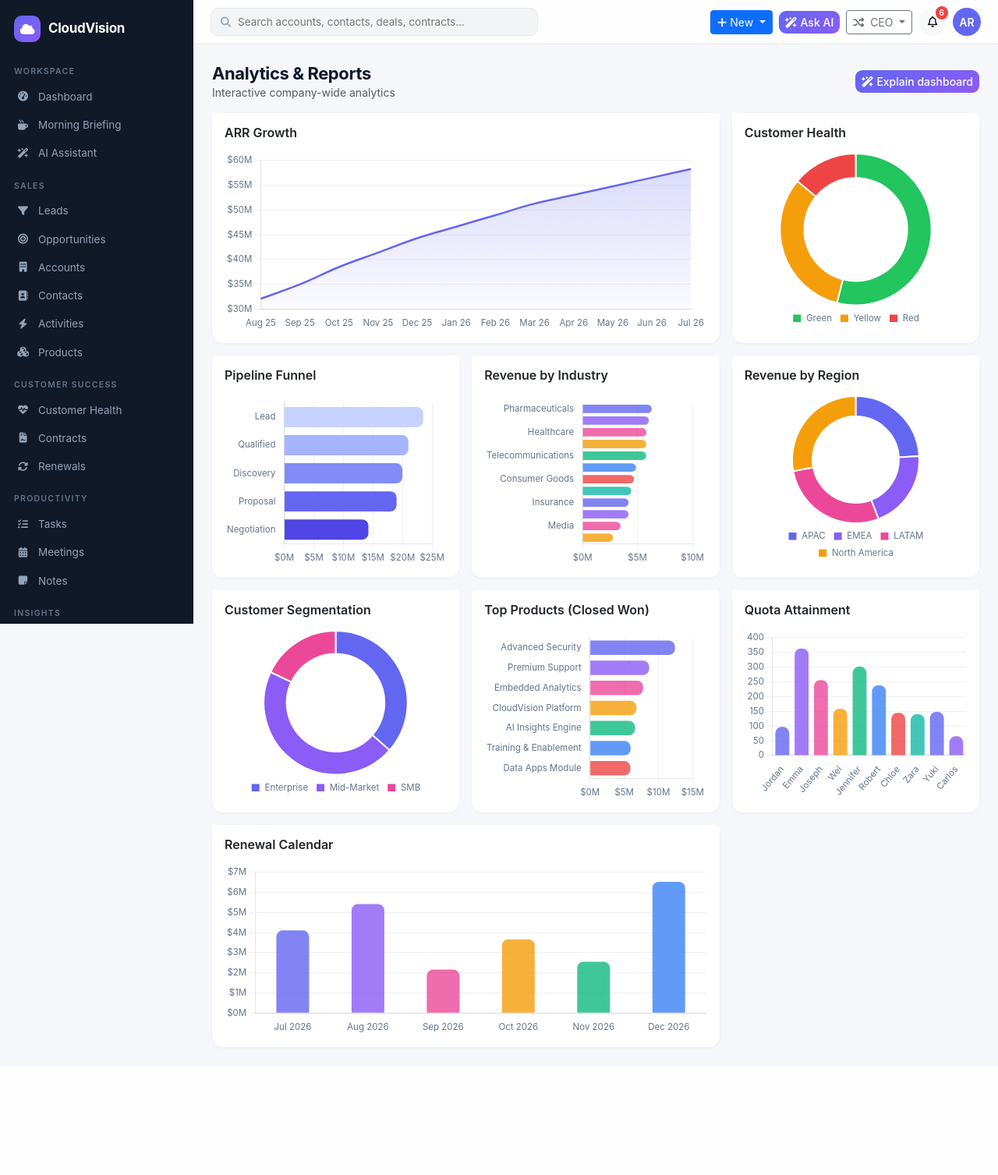
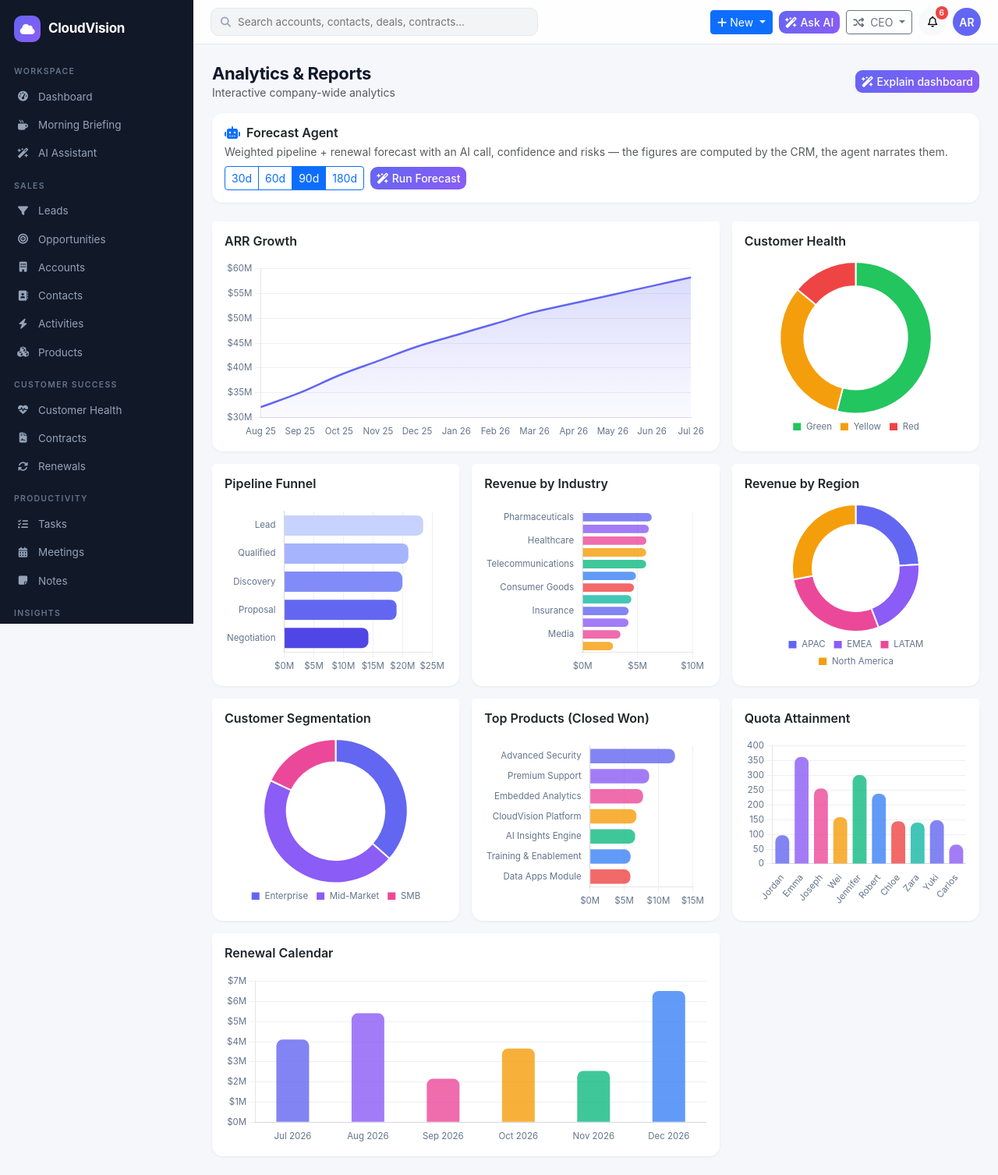
Before and after one commit to lokeshwar-t/sfdc-crm-demo, a Flask app: page /reports in a window 1280 px wide. Shown: the whole page at 78% size. Before the commit the page ends 1345 px from the top, so only its background shows below. Run offline with Flask 3, Linux system fonts and the light colour scheme; a user stored in the database is signed in; data comes from the database, SQL or seed files in the repository; some libraries are stand-ins or nearby versions.

Commit message:
Add Forecast agent (CRM computes numbers, agent narrates) — completes the six
- Data-plane: agent_core.forecast_context computes weighted pipeline,
  commit, best case, by-stage, top deals, slipping deals, and renewal-
  weighted — all deterministic so figures are exact. Exposed as
  /api/agent/forecast-context?days=.
- Proxy: /api/forecast/run|status (body {"days"}, FORECAST_WINDOWS
  30/60/90/180) + /notify to the runner's bell. Shared Cobalt helpers.
- Forecast Agent panel on the Reports page; KPI tiles (total weighted /
  pipeline weighted / commit / best case) from the CRM numbers, plus the
  agent's call, confidence badge, summary, risks and upside.
- Config REFOLD_FORECAST_WORKFLOW_ID/_SLUG (empty until Cobalt exists).

Co-Authored-By: Claude Opus 4.8 (1M context) <noreply@anthropic.com>

```diff
--- a/config.py
+++ b/config.py
@@ -45,6 +45,9 @@ class Config:
     # Pipeline Hygiene agent
     REFOLD_PIPELINE_WORKFLOW_ID = os.environ.get("REFOLD_PIPELINE_WORKFLOW_ID", "6a61064a3284520f752f06b2")
     REFOLD_PIPELINE_SLUG = os.environ.get("REFOLD_PIPELINE_SLUG", "Coba-8517")
+    # Forecast agent — set once its Cobalt workflow exists
+    REFOLD_FORECAST_WORKFLOW_ID = os.environ.get("REFOLD_FORECAST_WORKFLOW_ID", "")
+    REFOLD_FORECAST_SLUG = os.environ.get("REFOLD_FORECAST_SLUG", "")
     REFOLD_CONFIG_ID = os.environ.get("REFOLD_CONFIG_ID", "")                   # optional per-run config
     REFOLD_HTTP_TIMEOUT = int(os.environ.get("REFOLD_HTTP_TIMEOUT", "30"))      # per-request seconds
     MEETING_PREP_WINDOWS = [4, 8, 24, 48]  # selectable time windows (hours)
@@ -52,3 +55,4 @@ class Config:
     CHURN_LIMITS = [5, 10, 15, 20]           # selectable # of riskiest accounts to sweep
     BRIEFING_WINDOWS = [1, 7, 14, 30]        # selectable briefing look-back windows (days)
     PIPELINE_LIMITS = [5, 10, 15, 20]        # selectable # of messiest deals to sweep
+    FORECAST_WINDOWS = [30, 60, 90, 180]     # selectable forecast horizons (days)
--- a/routes/api.py
+++ b/routes/api.py
@@ -397,6 +397,57 @@ def pipeline_hygiene_notify():
     return jsonify(ok=True, id=n.id)
 
 
+@api_bp.route("/forecast/run", methods=["POST"])
+@login_required
+def forecast_run():
+    data = request.get_json(silent=True) or {}
+    try:
+        days = int(data.get("days", 90))
+    except (TypeError, ValueError):
+        days = 90
+    if days not in current_app.config["FORECAST_WINDOWS"]:
+        return jsonify(error=f"days must be one of "
+                             f"{current_app.config['FORECAST_WINDOWS']}"), 400
+    if not _refold_configured():
+        return jsonify(error="Forecast workflow is not configured.",
+                       hint="Set REFOLD_API_KEY and REFOLD_LINKED_ACCOUNT_ID."), 503
+    c = current_app.config
+    if not c.get("REFOLD_FORECAST_WORKFLOW_ID"):
+        return jsonify(error="Forecast workflow is not configured.",
+                       hint="Set REFOLD_FORECAST_WORKFLOW_ID to the Cobalt workflow id."), 503
+    ok, code, resp = _start_workflow(c["REFOLD_FORECAST_WORKFLOW_ID"],
+                                     c.get("REFOLD_FORECAST_SLUG"),
+                                     {"days": str(days)})
+    if not ok:
+        return jsonify(error="Could not start the Forecast workflow.",
+                       detail=_short(resp), status=code), 502
+    exec_id = _extract_execution_id(resp)
+    if not exec_id:
+        return jsonify(error="Workflow started but no execution id was returned.",
+                       detail=_short(resp)), 502
+    return jsonify(ok=True, execution_id=exec_id, window_days=days)
+
+
+@api_bp.route("/forecast/status/<execution_id>")
+@login_required
+def forecast_status(execution_id):
+    if not _refold_configured():
+        return jsonify(error="Forecast workflow is not configured."), 503
+    return _status_payload(execution_id)
+
+
+@api_bp.route("/forecast/notify", methods=["POST"])
+@login_required
+def forecast_notify():
+    data = request.get_json(silent=True) or {}
+    call = (data.get("call") or "Your forecast is ready.")[:160]
+    n = Notification(user_id=current_user.id, category="Deal",
+                     message=f"Forecast: {call}", link="/reports")
+    db.session.add(n)
+    db.session.commit()
+    return jsonify(ok=True, id=n.id)
+
+
 @api_bp.route("/briefing/notify", methods=["POST"])
 @login_required
 def briefing_notify():
--- a/routes/modules.py
+++ b/routes/modules.py
@@ -192,7 +192,8 @@ def notifications():
 @mod_bp.route("/reports")
 @login_required
 def reports():
-    return render_template("reports.html")
+    return render_template("reports.html",
+                           fc_windows=current_app.config["FORECAST_WINDOWS"])
 
 
 @mod_bp.route("/ai-chat")
--- a/static/js/app.js
+++ b/static/js/app.js
@@ -1076,6 +1076,179 @@ function renderPipelineHygiene(exec, limit, ts) {
   return html;
 }
 
+// ---------- Forecast agent (CRM computes the numbers; the agent narrates) ----------
+let fcDays = 90;
+const FC_STORE_KEY = 'fc:lastRun';
+let fcPollTimer = null;
+
+function fcSelectWindow(btn) {
+  fcDays = parseInt(btn.dataset.days, 10);
+  fcSetActiveWindow(fcDays);
+}
+
+function fcSetActiveWindow(days) {
+  document.querySelectorAll('#fcWindow .btn').forEach(b =>
+    b.classList.toggle('active', parseInt(b.dataset.days, 10) === days));
+}
+
+function fcSaveRun(exec, days, ts) {
+  try { sessionStorage.setItem(FC_STORE_KEY, JSON.stringify({exec: exec, days: days, generatedAt: ts})); } catch (e) {}
+}
+
+function fcRestore() {
+  let saved = null;
+  try { saved = JSON.parse(sessionStorage.getItem(FC_STORE_KEY) || 'null'); } catch (e) { saved = null; }
+  if (!saved || !saved.exec) return;
+  fcDays = saved.days || fcDays;
+  fcSetActiveWindow(fcDays);
+  const box = document.getElementById('fcResult');
+  box.classList.remove('d-none');
+  box.innerHTML = renderForecast(saved.exec, fcDays, saved.generatedAt);
+  mpStartRelTimer();
+}
+
+function runForecast() {
+  const btn = document.getElementById('fcRunBtn');
+  const box = document.getElementById('fcResult');
+  const original = btn.innerHTML;
+  const started = Date.now();
+
+  btn.disabled = true;
+  btn.innerHTML = '<span class="spinner-border spinner-border-sm me-1"></span>Forecasting…';
+  box.classList.remove('d-none');
+  fcShowLoader(box, 0);
+
+  const finish = (html) => {
+    if (fcPollTimer) { clearTimeout(fcPollTimer); fcPollTimer = null; }
+    box.innerHTML = html;
+    btn.disabled = false;
+    btn.innerHTML = original;
+  };
+
+  fetch('/api/forecast/run', {
+    method: 'POST', headers: {'Content-Type': 'application/json'},
+    body: JSON.stringify({days: fcDays})
+  }).then(async r => ({ok: r.ok, data: await r.json()}))
+    .then(({ok, data}) => {
+      if (!ok || data.error || !data.execution_id) { finish(mpError(data)); return; }
+      fcPoll(data.execution_id, started, finish, box);
+    })
+    .catch(() => finish(mpError({error: 'Could not reach the agent.'})));
+}
+
+function fcPoll(execId, started, finish, box) {
+  fcShowLoader(box, Math.round((Date.now() - started) / 1000));
+  fetch(`/api/forecast/status/${encodeURIComponent(execId)}`)
+    .then(async r => ({ok: r.ok, data: await r.json()}))
+    .then(({ok, data}) => {
+      if (!ok || data.error) { finish(mpError(data)); return; }
+      if (data.state === 'success') {
+        const ts = Date.now();
+        fcSaveRun(data.result, fcDays, ts);
+        finish(renderForecast(data.result, fcDays, ts));
+        mpStartRelTimer();
+        const fc = fcExtractForecast(data.result);
+        fetch('/api/forecast/notify', {method: 'POST', headers: {'Content-Type': 'application/json'},
+          body: JSON.stringify({call: fc && fc.call ? fc.call : ''})}).then(() => refreshBell()).catch(() => {});
+        return;
+      }
+      if (data.state === 'error') {
+        finish(mpError({error: 'The workflow reported a failure.', detail: _short(data.result)}));
+        return;
+      }
+      if (Date.now() - started > MP_MAX_MS) {
+        finish(mpError({error: 'Timed out waiting for the workflow.',
+                        detail: `Still ${data.status || 'running'} after ${Math.round(MP_MAX_MS / 1000)}s (execution ${execId}).`}));
+        return;
+      }
+      fcPollTimer = setTimeout(() => fcPoll(execId, started, finish, box), MP_POLL_INTERVAL);
+    })
+    .catch(() => {
+      if (Date.now() - started > MP_MAX_MS) { finish(mpError({error: 'Lost connection while polling the workflow.'})); return; }
+      fcPollTimer = setTimeout(() => fcPoll(execId, started, finish, box), MP_POLL_INTERVAL);
+    });
+}
+
+function fcShowLoader(box, elapsed) {
+  box.innerHTML = `<div class="d-flex align-items-center text-muted small">
+      <span class="spinner-border spinner-border-sm me-2 text-primary"></span>
+      Refold is building your ${fcDays}-day forecast… <span class="ms-1">(${elapsed}s)</span>
+    </div>`;
+}
+
+function fcExtractForecast(exec) {
+  if (!exec || typeof exec !== 'object') return null;
+  const bodies = [];
+  if (Array.isArray(exec.nodes)) exec.nodes.forEach(n => { if (n && n.latest_output) bodies.push(n.latest_output.body); });
+  bodies.push(exec.body, exec.result, exec.output, exec);
+  for (const body of bodies) {
+    if (!body) continue;
+    const cand = agentUnwrapBrief(body.forecast || body.brief || body);
+    if (cand && (cand.call || cand.total_weighted != null || cand.total_weighted_forecast != null || cand.weighted != null || cand.pipeline)) return cand;
+  }
+  return null;
+}
+
+function fcNum() {
+  for (const v of arguments) { if (v !== undefined && v !== null && v !== '') return Number(v); }
+  return null;
+}
+
+function fcTile(label, value, strong) {
+  return `<div class="col"><div class="card kpi-card h-100 border-0 shadow-sm"><div class="card-body py-2">
+      <div class="kpi-label">${label}</div>
+      <div class="kpi-value ${strong ? 'text-primary' : ''}">${value == null ? '—' : rpMoney(value)}</div>
+    </div></div></div>`;
+}
+
+function fcConfidenceBadge(conf) {
+  if (!conf) return '';
+  const c = String(conf).toLowerCase();
+  const cls = c.includes('high') ? 'bg-success-subtle text-success'
+    : (c.includes('low') ? 'bg-danger-subtle text-danger' : 'bg-warning-subtle text-warning');
+  return `<span class="badge ${cls}"><i class="fa-solid fa-gauge-high me-1"></i>${escapeHtml(String(conf))} confidence</span>`;
+}
+
+function renderForecast(exec, days, ts) {
+  const fc = fcExtractForecast(exec);
+  if (!fc) {
+    return `<div class="small text-muted mb-2">The workflow finished but returned no forecast.</div>
+      <pre class="small bg-light p-2 rounded mb-0" style="white-space:pre-wrap;max-height:240px;overflow:auto">${escapeHtml(JSON.stringify(exec, null, 2))}</pre>`;
+  }
+  const pl = fc.pipeline || {};
+  const ren = fc.renewals || {};
+  const weighted = fcNum(fc.weighted, pl.weighted);
+  const commit = fcNum(fc.commit, pl.commit);
+  const bestCase = fcNum(fc.best_case, pl.best_case, pl.gross);
+  const renWtd = fcNum(fc.renewals_weighted, ren.weighted);
+  const total = fcNum(fc.total_weighted, fc.total_weighted_forecast,
+    (weighted || 0) + (renWtd || 0));
+  const risks = fc.risks || [];
+  const upside = fc.upside || [];
+
+  let html = `<div class="d-flex justify-content-between align-items-center flex-wrap gap-2 mb-2">
+      <div><span class="badge bg-primary-subtle text-primary me-2">Next ${days}d</span>${fcConfidenceBadge(fc.confidence)}</div>
+      ${mpGeneratedLabel(ts)}
+    </div>`;
+  if (fc.call) html += `<h5 class="fw-semibold mb-1">${escapeHtml(fc.call)}</h5>`;
+  if (fc.summary) html += `<p class="text-muted small mb-3">${escapeHtml(fc.summary)}</p>`;
+
+  html += `<div class="row row-cols-2 row-cols-md-4 g-2 mb-3">
+      ${fcTile('Total weighted', total, true)}
+      ${fcTile('Pipeline weighted', weighted)}
+      ${fcTile('Commit', commit)}
+      ${fcTile('Best case', bestCase)}
+    </div>`;
+  if (renWtd != null) html += `<div class="small text-muted mb-3">Includes ${rpMoney(renWtd)} weighted from renewals${ren.count != null ? ` (${ren.count})` : ''}.</div>`;
+
+  html += '<div class="row g-3">';
+  if (risks.length) html += `<div class="col-md-6"><div class="fw-semibold small mb-1"><i class="fa-solid fa-triangle-exclamation me-1 text-warning"></i>Risks to the number</div>${mpList(risks)}</div>`;
+  if (upside.length) html += `<div class="col-md-6"><div class="fw-semibold small mb-1"><i class="fa-solid fa-arrow-trend-up me-1 text-success"></i>Upside</div>${mpList(upside)}</div>`;
+  html += '</div>';
+  html += agentActionsTaken(fc.actions_taken || []);
+  return html;
+}
+
 // Restore the last briefing on load so tab navigation doesn't force a re-run.
 function mpInit() {
   if (document.getElementById('mpResult')) {
@@ -1093,6 +1266,9 @@ function mpInit() {
   }
   if (document.getElementById('phResult')) {
     phRestore();
+  }
+  if (document.getElementById('fcResult')) {
+    fcRestore();
   }
 }
 if (document.readyState === 'loading') {
--- a/templates/reports.html
+++ b/templates/reports.html
@@ -8,6 +8,30 @@
     <div class="text-muted small">Interactive company-wide analytics</div>
   </div>
   {{ ai_button("Explain dashboard", "Summarize the business") }}
+</div>
+
+<!-- Forecast agent (Refold workflow trigger) -->
+<div class="card section-card mb-4" id="forecastCard">
+  <div class="card-body">
+    <div class="d-flex flex-wrap justify-content-between align-items-center gap-2">
+      <div>
+        <h6 class="fw-semibold mb-1"><i class="fa-solid fa-robot me-2 text-primary"></i>Forecast Agent</h6>
+        <div class="text-muted small">Weighted pipeline + renewal forecast with an AI call, confidence and risks — the figures are computed by the CRM, the agent narrates them.</div>
+      </div>
+      <div class="d-flex flex-wrap align-items-center gap-2">
+        <div class="btn-group" role="group" aria-label="Forecast horizon" id="fcWindow">
+          {% for d in fc_windows %}
+          <button type="button" class="btn btn-sm btn-outline-primary{{ ' active' if d == 90 }}"
+                  data-days="{{ d }}" onclick="fcSelectWindow(this)">{{ d }}d</button>
+          {% endfor %}
+        </div>
+        <button type="button" class="btn btn-sm btn-ai" id="fcRunBtn" onclick="runForecast()">
+          <i class="fa-solid fa-wand-magic-sparkles me-1"></i>Run Forecast
+        </button>
+      </div>
+    </div>
+    <div id="fcResult" class="mt-3 d-none"></div>
+  </div>
 </div>
 
 <div class="row g-3">
```
Also changed, not shown: agent_core.py (+62 -0 lines), routes/agent_api.py (+7 -0 lines), 1 other file.
